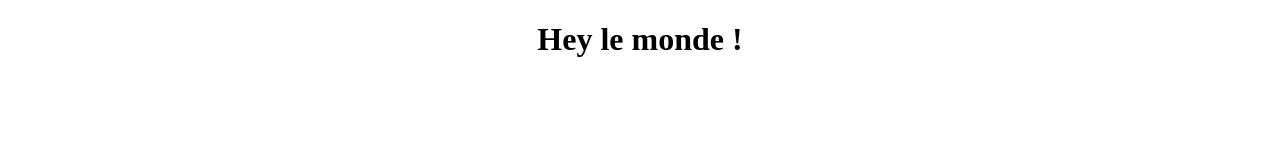
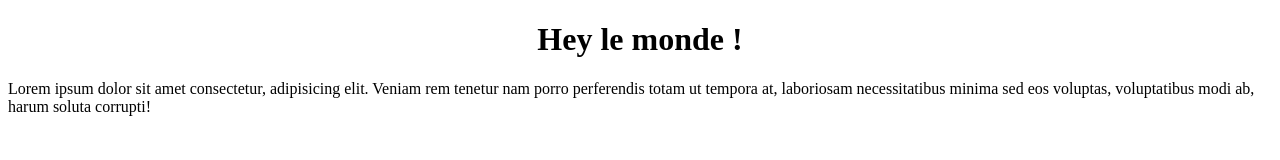
Before and after one commit to matc78/lab-html, a plain HTML site: page index.html in a window 1280 px wide. Drawn offline with Linux system fonts and the light colour scheme.

Commit message:
matia article

```diff
--- a/index.html
+++ b/index.html
@@ -11,5 +11,8 @@
     <h1>
         Hey le monde !
     </h1>
+    <p>
+        Lorem ipsum dolor sit amet consectetur, adipisicing elit. Veniam rem tenetur nam porro perferendis totam ut tempora at, laboriosam necessitatibus minima sed eos voluptas, voluptatibus modi ab, harum soluta corrupti!
+    </p>
 </body>
 </html>
```
